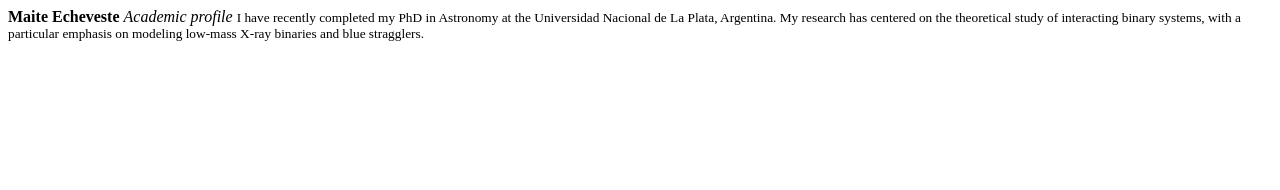
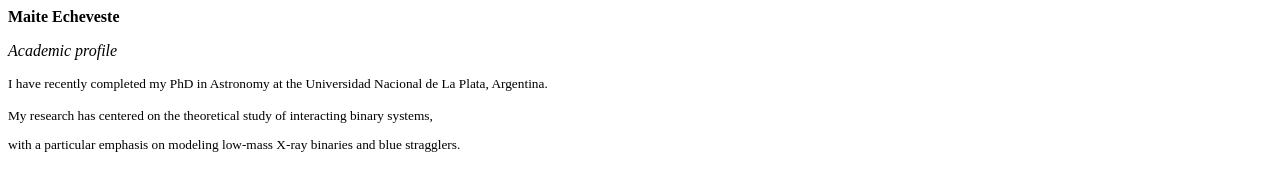
Before and after one commit to Maite-hub/Maite-Echeveste-academic, a plain HTML site: page index.html in a window 1280 px wide. Drawn offline with Linux system fonts and the light colour scheme.

Commit message:
Update index.html

```diff
--- a/index.html
+++ b/index.html
@@ -1,4 +1,5 @@
-<strong>Maite Echeveste</strong>
-<i>Academic profile</i>
-<small>I have recently completed my PhD in Astronomy at the Universidad Nacional de La Plata, Argentina.
-My research has centered on the theoretical study of interacting binary systems, with a particular emphasis on modeling low-mass X-ray binaries and blue stragglers.</small>
+<p><strong>Maite Echeveste</strong></p>
+<p><i>Academic profile</i></p>
+<p><small>I have recently completed my PhD in Astronomy at the Universidad Nacional de La Plata, Argentina.</p>
+My research has centered on the theoretical study of interacting binary systems, </p>
+  with a particular emphasis on modeling low-mass X-ray binaries and blue stragglers.</small></p>
```
